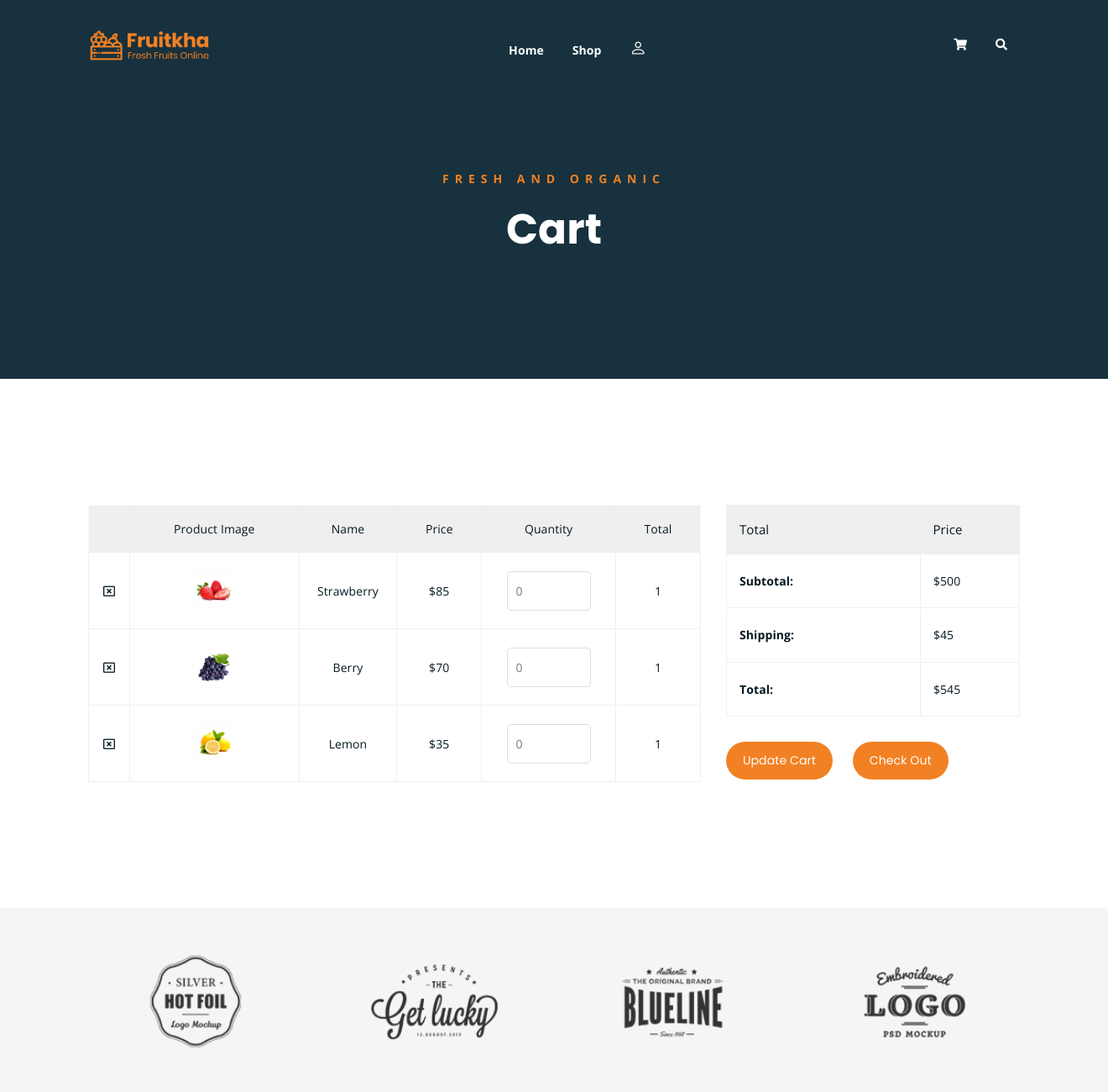
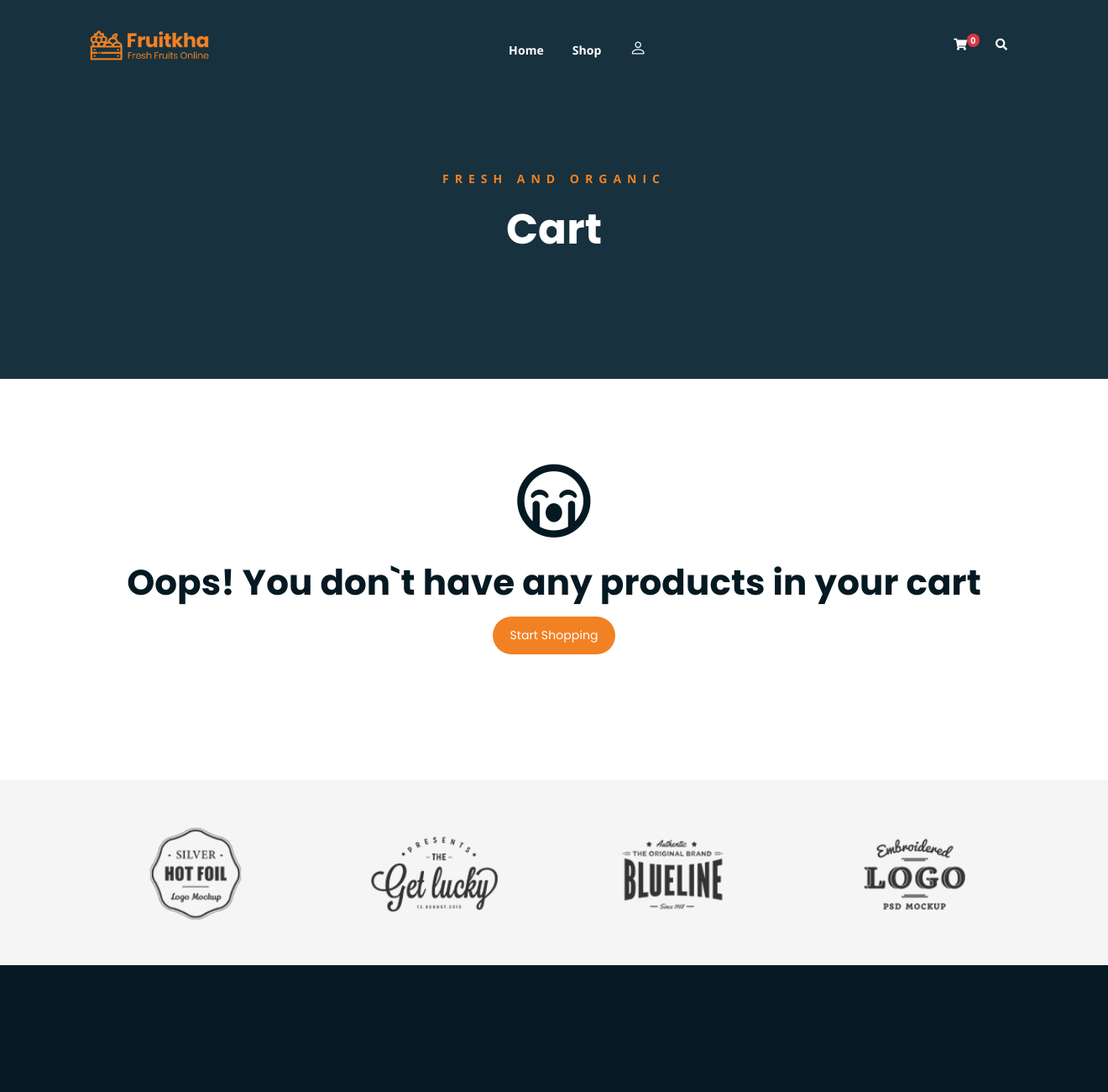
Before and after one commit to dmitriy-lar/Fruitkha-E-commerce, a Django app: page /cart/ in a window 1320 px wide; the page is wider, and only the part inside the window is pictured. Shown: the top 1300 px of that part at 84% size. Run offline with Django 4.2, Linux system fonts and the light colour scheme; the visitor is signed in with stand-in values (Sample User, id 1); data that the repository does not hold is empty; parts of the project's set-up code (start-up, migrations or seed data) failed here and were passed over; some libraries are stand-ins or nearby versions.

Commit message:
Add full cart functionality

```diff
--- a/fruitkha/cart/templates/cart/cart.html
+++ b/fruitkha/cart/templates/cart/cart.html
@@ -37,6 +37,7 @@
 </div>
 <!-- end breadcrumb section -->
 
+{% if order.items.all %}
 <!-- cart -->
 <div class="cart-section mt-150 mb-150">
     <div class="container">
@@ -55,33 +56,22 @@
                         </tr>
                         </thead>
                         <tbody>
+                        {% for order_item in order.items.all %}
                         <tr class="table-body-row">
-                            <td class="product-remove"><a href="#"><i class="far fa-window-close"></i></a></td>
-                            <td class="product-image"><img src="{% static 'img/products/product-img-1.jpg' %}" alt="">
+                            <td class="product-remove"><a href="{% url 'remove_from_cart' order_item.product.slug %}"><i
+                                    class="far fa-window-close"></i></a></td>
+                            <td class="product-image"><img src="{{ order_item.product.thumbnail.url }}" alt="">
                             </td>
-                            <td class="product-name">Strawberry</td>
-                            <td class="product-price">$85</td>
-                            <td class="product-quantity"><input type="number" placeholder="0"></td>
-                            <td class="product-total">1</td>
+                            <td class="product-name">{{ order_item.product.title }}</td>
+                            <td class="product-price">${{ order_item.product.price }}</td>
+                            <form action="{% url 'update_cart_item_quantity' %}" method="POST">
+                                {% csrf_token %}
+                                <td class="product-quantity"><input type="number"
+                                                                    placeholder="{{ order_item.quantity }}"
+                                                                    name="{{ order_item.product.title }}" value="{{ order_item.quantity  }}"></td>
+                                <td class="product-total">${{ order_item.get_single_total_price }}</td>
                         </tr>
-                        <tr class="table-body-row">
-                            <td class="product-remove"><a href="#"><i class="far fa-window-close"></i></a></td>
-                            <td class="product-image"><img src="{% static 'img/products/product-img-2.jpg' %}" alt="">
-                            </td>
-                            <td class="product-name">Berry</td>
-                            <td class="product-price">$70</td>
-                            <td class="product-quantity"><input type="number" placeholder="0"></td>
-                            <td class="product-total">1</td>
-                        </tr>
-                        <tr class="table-body-row">
-                            <td class="product-remove"><a href="#"><i class="far fa-window-close"></i></a></td>
-                            <td class="product-image"><img src="{% static 'img/products/product-img-3.jpg' %}" alt="">
-                            </td>
-                            <td class="product-name">Lemon</td>
-                            <td class="product-price">$35</td>
-                            <td class="product-quantity"><input type="number" placeholder="0"></td>
-                            <td class="product-total">1</td>
-                        </tr>
+                        {% endfor %}
                         </tbody>
                     </table>
                 </div>
@@ -98,21 +88,14 @@
                         </thead>
                         <tbody>
                         <tr class="total-data">
-                            <td><strong>Subtotal: </strong></td>
-                            <td>$500</td>
-                        </tr>
-                        <tr class="total-data">
-                            <td><strong>Shipping: </strong></td>
-                            <td>$45</td>
-                        </tr>
-                        <tr class="total-data">
                             <td><strong>Total: </strong></td>
-                            <td>$545</td>
+                            <td>${{ order.get_total }}</td>
                         </tr>
                         </tbody>
                     </table>
                     <div class="cart-buttons">
-                        <a href="cart.html" class="boxed-btn">Update Cart</a>
+                        <button type="submit" name="system" value="1" class="update-btn">Update Cart</button>
+                        </form>
                         <a href="checkout.html" class="boxed-btn black">Check Out</a>
                     </div>
                 </div>
@@ -121,6 +104,16 @@
     </div>
 </div>
 <!-- end cart -->
-
+{% else %}
+<div class="row" style="margin-top:100px; margin-bottom:150px;">
+    <div class="col-12 text-center">
+        <div class="error-text">
+            <i class="far fa-sad-cry"></i>
+            <h2>Oops! You don`t have any products in your cart</h2>
+            <a href="{% url 'shop_page' %}" class="boxed-btn">Start Shopping</a>
+        </div>
+    </div>
+</div>
+{% endif %}
 {% include 'store/include_files/_logo_carousel.html' %}
 {% endblock content %}
--- /dev/null
+++ b/fruitkha/cart/templatetags/cart_template_tags.py
@@ -0,0 +1,13 @@
+from django import template
+from cart.models import Order
+
+register = template.Library()
+
+
+@register.filter
+def cart_item_count(client):
+    if client.is_authenticated:
+        qs = Order.objects.filter(client=client, ordered=False)
+        if qs.exists():
+            return qs[0].items.count()
+    return 0
--- a/fruitkha/cart/urls.py
+++ b/fruitkha/cart/urls.py
@@ -3,4 +3,7 @@ from . import views
 
 urlpatterns = [
     path('', views.cart_page, name='cart_page'),
+    path('add-to-cart/<slug>/', views.add_to_cart, name='add_to_cart'),
+    path('remove-from-cart/<slug>/', views.remove_item_from_cart, name='remove_from_cart'),
+    path('update-cart-item-quantity/', views.update_cart_item_quantity, name='update_cart_item_quantity'),
 ]
--- a/fruitkha/cart/views.py
+++ b/fruitkha/cart/views.py
@@ -1,10 +1,96 @@
-from django.shortcuts import render
-
+from django.contrib import messages
+from django.shortcuts import render, get_object_or_404, redirect
+from django.contrib.auth.decorators import login_required
+from django.utils import timezone
+from django.core.exceptions import ObjectDoesNotExist
 from store.views import newsletter_handler
+from .models import Product, OrderItem, Order
 
 
+@login_required
 def cart_page(request):
+    try:
+        order = Order.objects.get(client=request.user, ordered=False)
+    except ObjectDoesNotExist:
+        order = []
+
     context = {
+        'order': order,
         'form': newsletter_handler(request),
     }
     return render(request, 'cart/cart.html', context)
+
+
+@login_required
+def add_to_cart(request, slug):
+    product = get_object_or_404(Product, slug=slug)
+    order_item, created = OrderItem.objects.get_or_create(
+        product=product,
+        client=request.user,
+        ordered=False
+    )
+    order_qs = Order.objects.filter(client=request.user, ordered=False)
+    if order_qs.exists():
+        order = order_qs[0]
+        if order.items.filter(product__slug=product.slug).exists():
+            order_item.quantity += 1
+            order_item.save()
+            messages.info(request, "This item quantity was updated")
+            return redirect('shop_page')
+        else:
+            order.items.add(order_item)
+            messages.info(request, "This item was added to you cart")
+            return redirect('shop_page')
+    else:
+        ordered_date = timezone.now()
+        order = Order.objects.create(
+            client=request.user, ordered_date=ordered_date
+        )
+        order.items.add(order_item)
+        messages.info(request, "This item was added to you cart")
+        return redirect('shop_page')
+
+
+@login_required
+def remove_item_from_cart(request, slug):
+    product = get_object_or_404(Product, slug=slug)
+    order_qs = Order.objects.filter(
+        client=request.user,
+        ordered=False
+    )
+    if order_qs.exists():
+        order = order_qs[0]
+        if order.items.filter(product__slug=product.slug).exists():
+            order_item = OrderItem.objects.filter(
+                product=product,
+                client=request.user,
+                ordered=False
+            )[0]
+            order.items.remove(order_item)
+            order_item.delete()
+            messages.info(request, "This item was removed from your cart")
+            return redirect('cart_page')
+        else:
+            messages.info(request, "This item was not in you cart")
+            return redirect('cart_page')
+    else:
+        messages.info(request, "You do not have an active order")
+        return redirect('cart_page')
+
+
+@login_required
+def update_cart_item_quantity(request):
+    order = Order.objects.get(client=request.user, ordered=False)
+    titles = []
+    cnt = 0
+    for order_item in order.items.all():
+        titles.append(order_item.product.title)
+        item_quantity = request.POST[titles[cnt]]
+        order_item.quantity = item_quantity
+        order_item.save()
+        if int(item_quantity) <= 0:
+            order.items.remove(order_item)
+            order_item.delete()
+        cnt += 1
+    messages.info(request, "Your cart was updated")
+    return redirect('cart_page')
--- a/fruitkha/static/css/main.css
+++ b/fruitkha/static/css/main.css
@@ -2761,3 +2761,20 @@ table.order-details tbody td {
   vertical-align: middle;
   width: 100%;
 }
+
+
+.update-btn{
+    font-family: 'Poppins', sans-serif;
+    display: inline-block;
+    background-color: #F28123;
+    color: #fff;
+    padding: 10px 20px;
+    border: none;
+    border-radius: 50px;
+    transition: 0.3s;
+}
+
+.update-btn:hover{
+    background-color: #051922;
+    color: #F28123;
+}
--- a/fruitkha/store/templates/store/include_files/_navbar.html
+++ b/fruitkha/store/templates/store/include_files/_navbar.html
@@ -1,4 +1,5 @@
 {% load static %}
+{% load cart_template_tags %}
 <!-- header -->
 <div class="top-header-area" id="sticker">
     <div class="container">
@@ -19,10 +20,12 @@
                             <li><a href="{% url 'home_page' %}">Home</a></li>
                             <li><a href="{% url 'shop_page' %}">Shop</a></li>
                             {% if user.is_authenticated %}
-                            <li><a href="news.html"><i class="bi bi-person" style="font-size: 1.42em;"></i></a>
+                            <li><a href="#"><i class="bi bi-person" style="font-size: 1.42em;"></i></a>
                                 <ul class="sub-menu">
+                                    <li><a href="#">Profile</a></li>
                                     <li><a href="{% url 'logout' %}">Log out</a></li>
                                 </ul>
+
                             </li>
                             {% else %}
                             <li><a href="{% url 'login' %}">Sign in</a></li>
@@ -30,8 +33,17 @@
                             {% endif %}
                             <li>
                                 <div class="header-icons">
+                                    {% if user.is_authenticated %}
+                                    <a class="shopping-cart" href="{% url 'cart_page' %}"><i
+                                            class="fas fa-shopping-cart"></i>
+                                        <span class="position-absolute top-0 start-100 translate-middle badge rounded-pill bg-danger" >
+    {{ request.user|cart_item_count }}
+  </span>
+                                    </a>
+                                    {% else %}
                                     <a class="shopping-cart" href="{% url 'cart_page' %}"><i
                                             class="fas fa-shopping-cart"></i></a>
+                                    {% endif %}
                                     <a class="mobile-hide search-bar-icon" href="#"><i class="fas fa-search"></i></a>
                                 </div>
                             </li>
--- a/fruitkha/store/templates/store/index.html
+++ b/fruitkha/store/templates/store/index.html
@@ -108,7 +108,7 @@
                     </div>
                     <h3>{{ product.title }}</h3>
                     <p class="product-price"><span>Per Kg</span> {{ product.price }}$ </p>
-                    <a href="cart.html" class="cart-btn"><i class="fas fa-shopping-cart"></i> Add to Cart</a>
+                    <a href="{% url 'add_to_cart' product.slug %}" class="cart-btn"><i class="fas fa-shopping-cart"></i> Add to Cart</a>
                 </div>
             </div>
             {% endfor %}
--- a/fruitkha/store/templates/store/shop.html
+++ b/fruitkha/store/templates/store/shop.html
@@ -71,7 +71,7 @@
                     </div>
                     <h3>{{ product.title }}</h3>
                     <p class="product-price"><span>Per Kg</span> {{ product.price }}$ </p>
-                    <a href="cart.html" class="cart-btn"><i class="fas fa-shopping-cart"></i> Add to Cart</a>
+                    <a href="{% url 'add_to_cart' product.slug %}" class="cart-btn"><i class="fas fa-shopping-cart"></i> Add to Cart</a>
                 </div>
             </div>
             {% endfor %}
--- a/fruitkha/store/views.py
+++ b/fruitkha/store/views.py
@@ -1,5 +1,4 @@
 from django.contrib import messages
-from django.contrib.auth.decorators import login_required
 from django.core.paginator import Paginator, PageNotAnInteger, EmptyPage
 from django.shortcuts import render, redirect, get_object_or_404
 from .forms import NewsLetterForm
```
Also changed, not shown: fruitkha/cart/models.py (+9 -0 lines), fruitkha/store/templates/store/single-product.html (+5 -5 lines).
